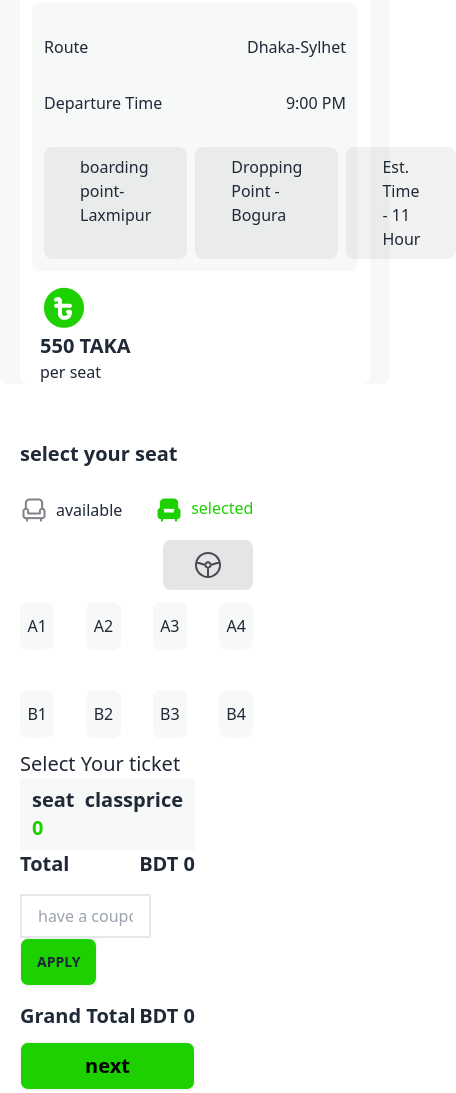
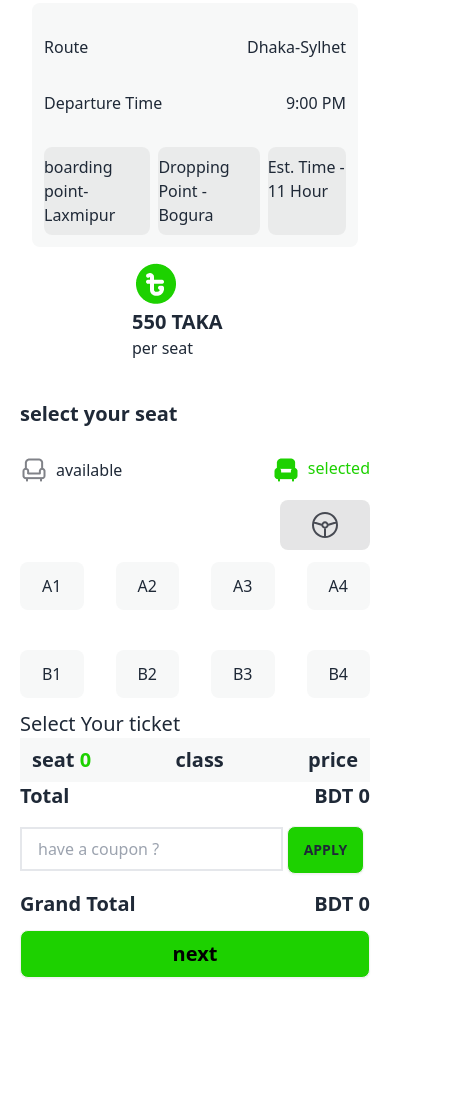
Before and after one commit to netmasternr/B9A5-smart-ticketing, a plain HTML site: page index.html in a window 390 px wide. Shown: the part 1629-2722 px from the top of the page, 456 px wide, since content can reach past the window. Drawn offline with nearby package versions, Linux system fonts and the light colour scheme.

Commit message:
design responsived

```diff
--- a/index.html
+++ b/index.html
@@ -68,16 +68,13 @@
                 <p class="mb-5">Traveling is an amazing way to learn a lot of things in life.the world travel every year to many places. Moreover, <br>
                     it is important to travel to humans travel to take a break from their life. </p>
 <!-- buy ticket button here -->
-                <a href="down">
+                <a href="">
                     <button class="btn btn-primary text-black bg-[#1DD100] ">buy ticket</button>
                 </a>
 
               </div>
             </div>
           </div>
-
-
-
        </div>
 
     </header>
@@ -122,7 +119,7 @@
 
         </section>
 
-        <section class="container mt-14  px-5 mx-auto lg:px-24 bg-[#F7F8F8] rounded-lg">
+        <section class="container mt-14  px-5 mx-auto lg:px-24">
             <div class="text-center space-y-7 pt-4 mb-20">
                 <h1 class="text-4xl font-bold">HR-Paribahan</h1>
                 <p>Yes, you can run unit tests and view the results directly within the app. The integrated testing features allow for a streamlined .</p>
@@ -139,7 +136,9 @@
                     <div class="flex items-center gap-5">
                         <img src="./images/bus-logo.png" alt="">
                          <div class="">
-                            <h1 class="text-2xl">HR-Paribahan</h1>
+                            <h1 class="text-2xl">
+                                HR-Paribahan
+                            </h1>
                             <p>Greenline Paribaha</p>
                          </div>
                     </div>
@@ -170,11 +169,11 @@
                 </div>
 
                     <div class="flex gap-2 justify-between">
-                        <p class="bg-[#0307120D]  py-2 px-9 rounded-lg">boarding point- Laxmipur</p>
+                        <p class="bg-[#0307120D]  py-2 lg:px-9 rounded-lg">boarding point- Laxmipur</p>
 
-                        <p class="bg-[#0307120D] py-2 px-9 rounded-lg">Dropping Point - Bogura</p>
+                        <p class="bg-[#0307120D] py-2 lg:px-9 rounded-lg">Dropping Point - Bogura</p>
 
-                        <p class="bg-[#0307120D]  py-2 px-9 rounded-lg">Est. Time - 11 Hour</p>
+                        <p class="bg-[#0307120D]  py-2 lg:px-9 rounded-lg">Est. Time - 11 Hour</p>
 
                           </div>
                    </div>
@@ -183,7 +182,7 @@
 
                 <!-- div 2 -->
                 <div>
-                    <div class="pl-5 lg:pl-0">
+                    <div class="pl-28 lg:pl-0">
                         <img src="./images/fare.png" alt="">
                         <h1 class="text-xl font-semibold">550 TAKA</h1>
                         <p>per seat</p>
@@ -195,12 +194,12 @@
         </section>
 
         <!-- ticket calculation section -->
-        <section class=" pb-20 container mt-14 px-5 mx-auto">
+        <section class="container  pb-24 my-10  px-5 mx-auto lg:px-24">
 
             <!-- main div -->
             <div class="flex-1 lg:flex gap-8 ">
 
-            <div class="w-2/3">
+            <div class=" lg:w-2/3">
                <h1 class="pb-7 text-xl font-semibold">select your seat</h1>
              <div class="flex justify-between items-center">
 
@@ -256,7 +255,7 @@
 
 
             <!-- div 2 -->
-            <div class="w-1/2">
+            <div class="lg:w-1/2">
                 <h1 class="mt-3 text-xl font-medium">Select Your ticket</h1>
 
                 <div class="bg-[#F7F8F8]">
```
